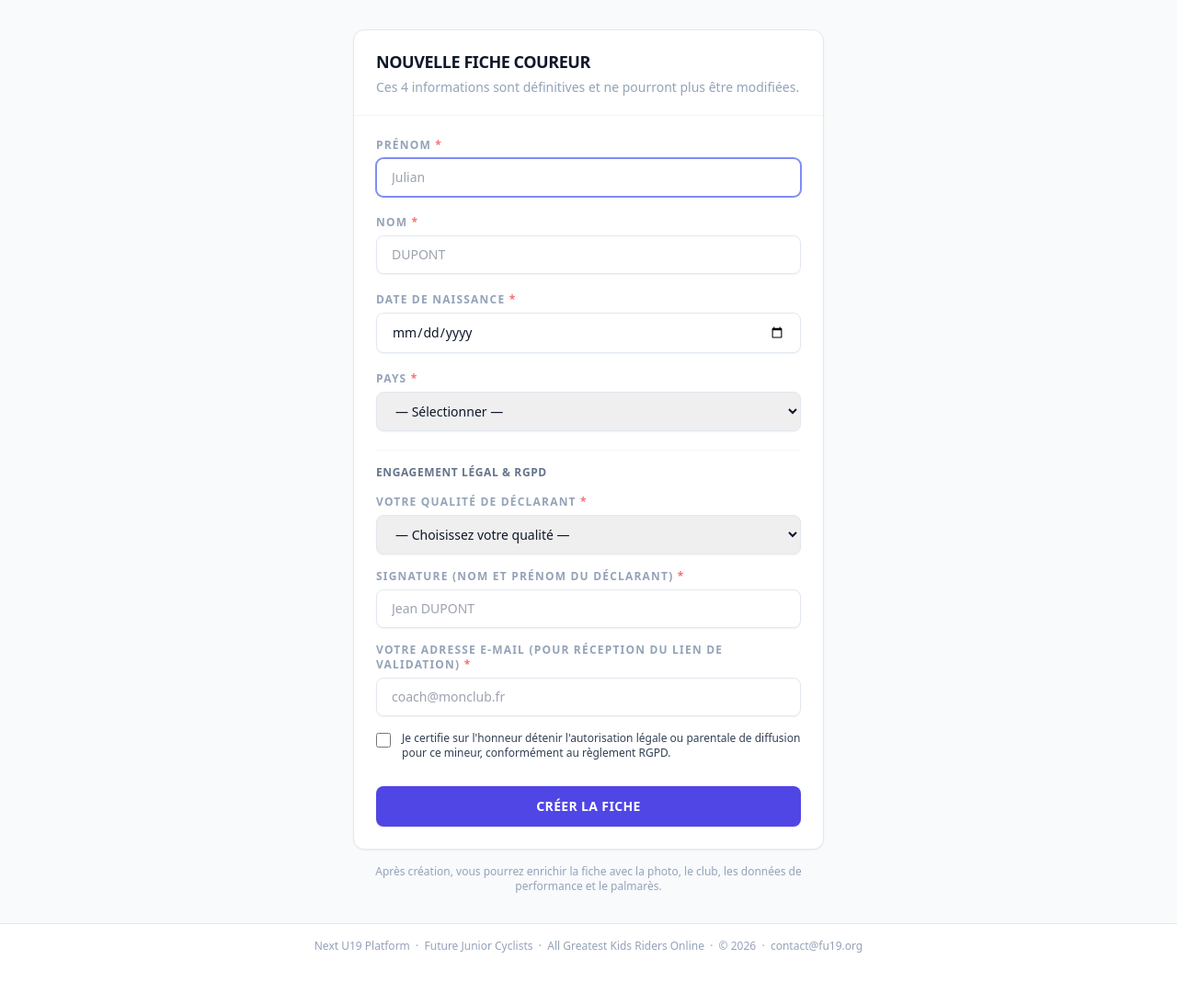
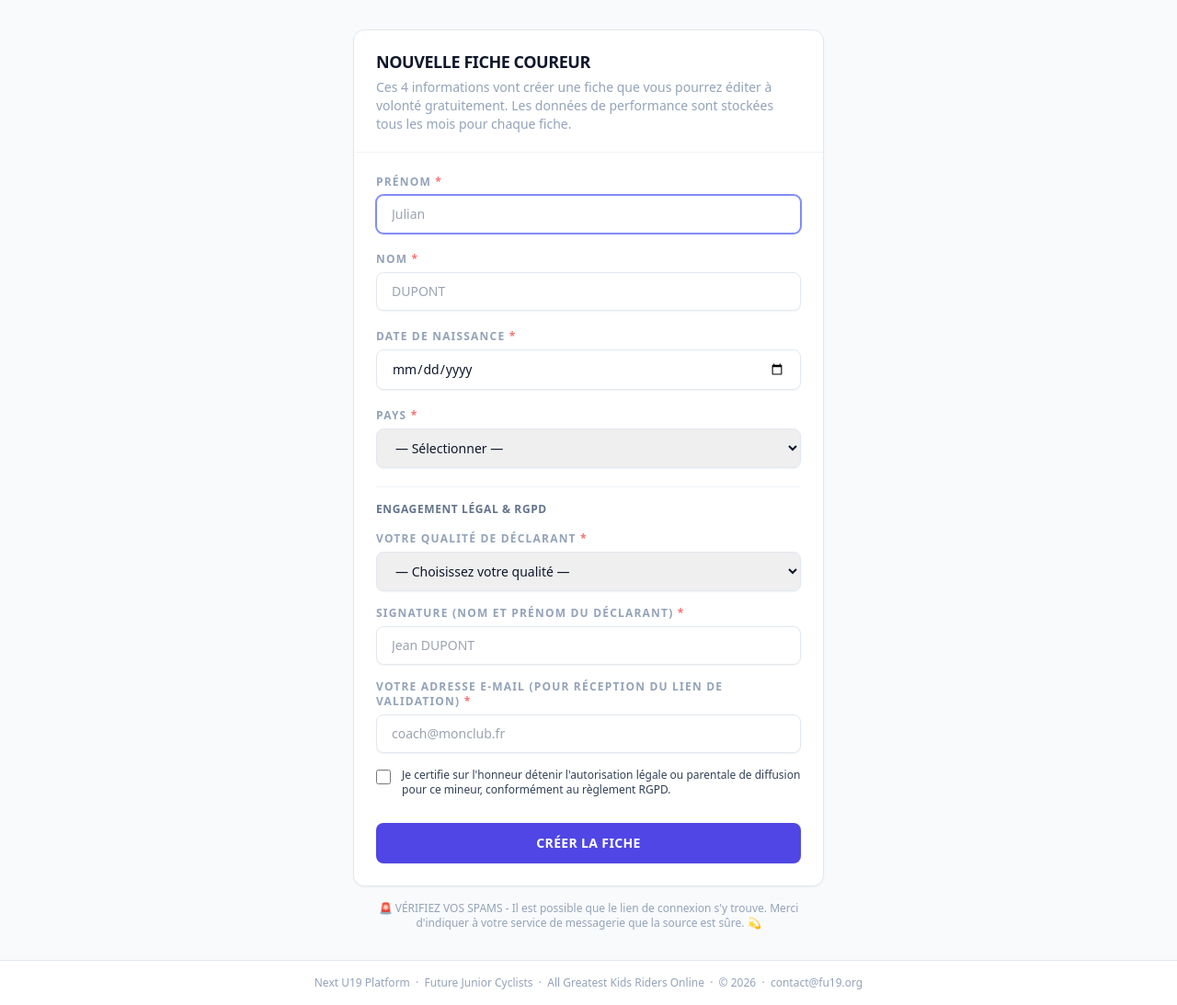
Before and after one commit to niceescap/Fu19, a Flask app: page /creer in a window 1280 px wide. Shown: the part 65-1158 px from the top of the page at 92% size. Before the commit the page ends 1101 px from the top, so only its background shows below. Run offline with Flask 3, Linux system fonts and the light colour scheme; some libraries are stand-ins or nearby versions.

Commit message:
Update informational text in create_fiche.html

```diff
--- a/web/templates/create_fiche.html
+++ b/web/templates/create_fiche.html
@@ -26,7 +26,7 @@
     <!-- En-tête -->
     <div class="border-b border-slate-100 px-6 py-5">
       <h2 class="text-lg font-black uppercase tracking-tight text-slate-900">Nouvelle fiche coureur</h2>
-      <p class="text-sm text-slate-400 mt-1">Ces 4 informations sont définitives et ne pourront plus être modifiées.</p>
+      <p class="text-sm text-slate-400 mt-1">Ces 4 informations vont créer une fiche que vous pourrez éditer à volonté gratuitement. Les données de performance sont stockées tous les mois pour chaque fiche.</p>
     </div>
 
     <form method="POST" action="/creer" class="px-6 py-6 space-y-5">
@@ -170,7 +170,7 @@
 
   <!-- Note informative -->
   <p class="text-center text-xs text-slate-400 mt-4">
-    Après création, vous pourrez enrichir la fiche avec la photo, le club, les données de performance et le palmarès.
+    🚨 VÉRIFIEZ VOS SPAMS - Il est possible que le lien de connexion s'y trouve. Merci d'indiquer à votre service de messagerie que la source est sûre. 💫
   </p>
 
 </div>
```
